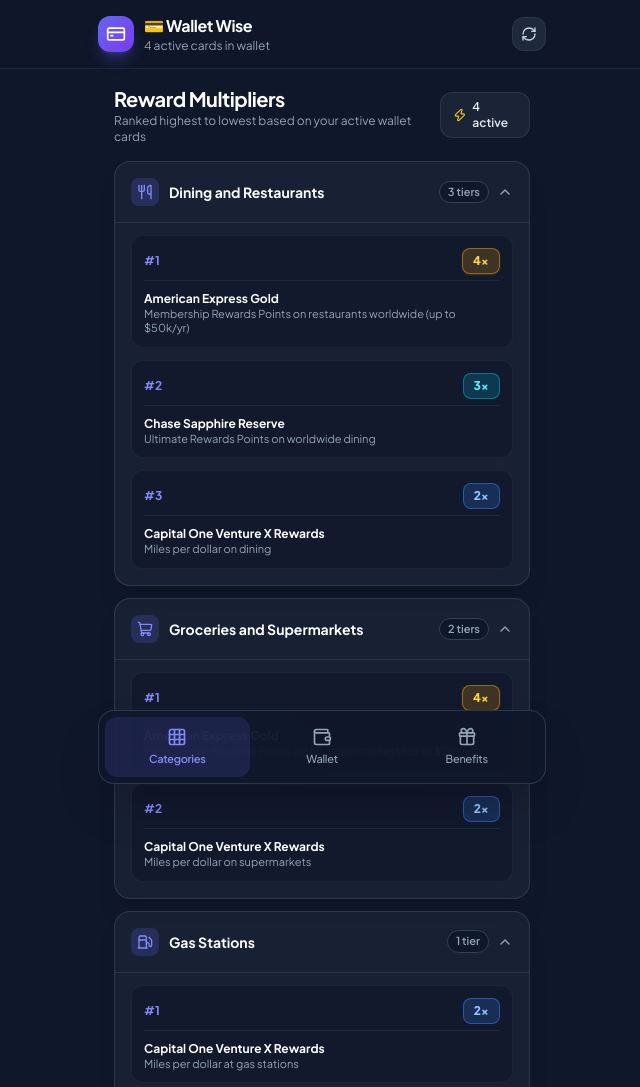
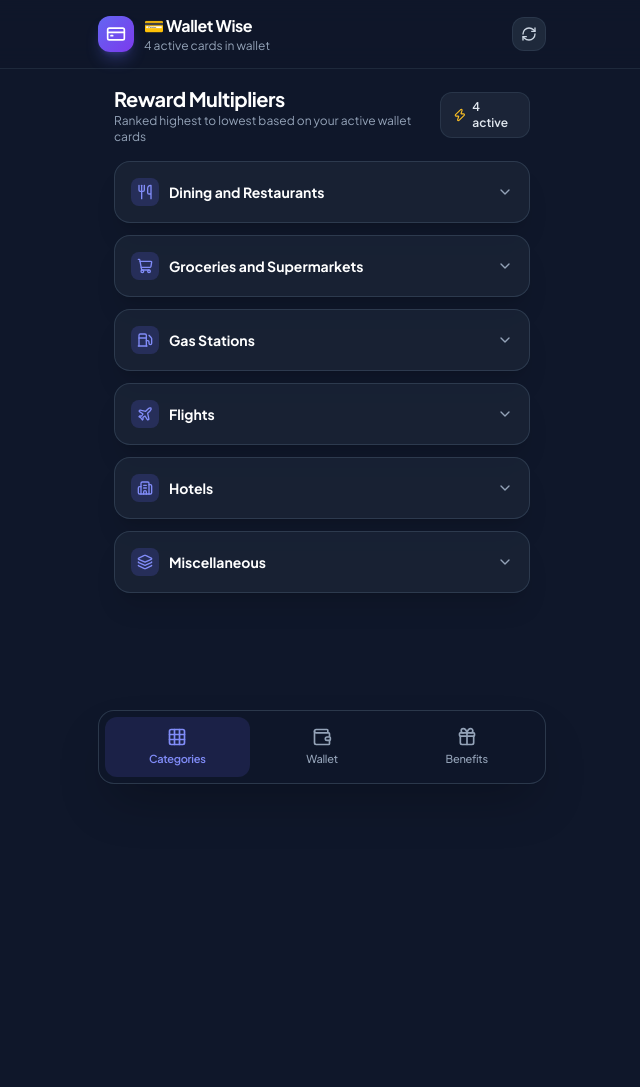
Before and after one commit to charlesclai/walletwise, a plain HTML site: page index.html in a window 1280 px wide. Shown: the top 1087 px of the page, without its empty margins (318-958 px from the left). After the commit the page ends 800 px from the top, so only its background shows below. Drawn offline with nearby package versions, Linux system fonts and the light colour scheme.

Commit message:
Add files via upload

```diff
--- a/index.html
+++ b/index.html
@@ -4,7 +4,9 @@
     <meta charset="UTF-8">
     <meta name="viewport" content="width=device-width, initial-scale=1.0">
     <title>💳 Wallet Wise - Credit Card & Benefits Tracker</title>
+    <!-- Tailwind CSS Play CDN -->
     <script src="https://cdn.tailwindcss.com"></script>
+    <!-- Lucide Icons -->
     <script src="https://unpkg.com/lucide@latest"></script>
     <style>
         @import url('https://fonts.googleapis.com/css2?family=Plus+Jakarta+Sans:wght@400;500;600;700;800&display=swap');
@@ -31,6 +33,7 @@
 </head>
 <body class="min-h-screen flex flex-col justify-between selection:bg-indigo-500 selection:text-white pb-28">
 
+    <!-- Top App Bar -->
     <header class="sticky top-0 z-40 backdrop-blur-md bg-slate-900/80 border-b border-slate-800 px-4 py-3.5">
         <div class="max-w-md mx-auto flex items-center justify-between">
             <div class="flex items-center space-x-2.5">
@@ -50,8 +53,10 @@
         </div>
     </header>
 
+    <!-- Main Content Container -->
     <main class="w-full max-w-md mx-auto p-4 flex-1">
 
+        <!-- ================= CATEGORIES VIEW ================= -->
         <section id="view-categories" class="space-y-4 animate-float">
             <div class="flex items-center justify-between">
                 <div>
@@ -64,16 +69,20 @@
                 </div>
             </div>
 
+            <!-- Categories Container -->
             <div id="categories-container" class="space-y-3">
-                </div>
+                <!-- Dynamically populated via JS with accordions -->
+            </div>
         </section>
 
+        <!-- ================= WALLET VIEW ================= -->
         <section id="view-wallet" class="space-y-6 hidden animate-float">
             <div>
                 <h2 class="text-xl font-bold text-white tracking-tight">Wallet Manager</h2>
                 <p class="text-xs text-slate-400">Select cards to add to your digital wallet</p>
             </div>
 
+            <!-- Add Card Dropdown Card -->
             <div class="bg-slate-800/60 backdrop-blur-xl border border-slate-700/80 rounded-2xl p-4 shadow-xl space-y-3">
                 <label for="card-select-dropdown" class="block text-xs font-semibold text-slate-300 uppercase tracking-wider">Add Card to Wallet</label>
                 <div class="relative">
@@ -90,16 +99,19 @@
                 </button>
             </div>
 
+            <!-- Selected Cards Inventory -->
             <div class="space-y-3">
                 <div class="flex items-center justify-between">
                     <h3 class="text-xs font-bold text-slate-400 uppercase tracking-wider">Cards in Wallet</h3>
                     <span class="text-xs text-indigo-400 font-medium" id="wallet-card-badge">0 active</span>
                 </div>
                 <div id="wallet-cards-list" class="space-y-3">
-                    </div>
+                    <!-- Dynamically populated via JS -->
+                </div>
             </div>
         </section>
 
+        <!-- ================= BENEFITS VIEW ================= -->
         <section id="view-benefits" class="space-y-6 hidden animate-float">
             <div class="flex items-center justify-between">
                 <div>
@@ -112,6 +124,7 @@
                 </div>
             </div>
 
+            <!-- Frequency Filter Tabs -->
             <div class="flex bg-slate-800/80 p-1 rounded-xl border border-slate-700/60">
                 <button onclick="setBenefitFilter('all')" id="filter-btn-all" class="flex-1 py-1.5 text-xs font-semibold rounded-lg bg-indigo-600 text-white transition shadow-sm">All</button>
                 <button onclick="setBenefitFilter('Monthly')" id="filter-btn-Monthly" class="flex-1 py-1.5 text-xs font-medium rounded-lg text-slate-400 hover:text-white transition">Monthly</button>
@@ -119,12 +132,15 @@
                 <button onclick="setBenefitFilter('Annual')" id="filter-btn-Annual" class="flex-1 py-1.5 text-xs font-medium rounded-lg text-slate-400 hover:text-white transition">Annual</button>
             </div>
 
+            <!-- Benefits List -->
             <div id="benefits-container" class="space-y-3">
-                </div>
+                <!-- Dynamically populated via JS -->
+            </div>
         </section>
 
     </main>
 
+    <!-- Floating Navigation Bar -->
     <nav class="fixed bottom-4 left-0 right-0 z-50 px-4">
         <div class="max-w-md mx-auto bg-slate-900/90 backdrop-blur-2xl border border-slate-700/80 rounded-2xl shadow-2xl p-1.5 flex items-center justify-around">
             <button onclick="switchView('categories')" id="nav-btn-categories" class="flex-1 flex flex-col items-center justify-center py-2.5 rounded-xl transition text-indigo-400 bg-indigo-500/15 font-semibold">
@@ -142,6 +158,7 @@
         </div>
     </nav>
 
+    <!-- JavaScript Application Logic -->
     <script>
         // Master Dataset of Cards, Multipliers, and Benefits
         const creditCardDatabase = [
@@ -445,7 +462,7 @@
         let checkedBenefits = {};
         let currentBenefitFilter = 'all';
         let currentActiveView = 'categories';
-        let openAccordions = { dining: true, groceries: true, gas: true, flights: true, hotels: true, misc: true };
+        let openAccordions = { dining: false, groceries: false, gas: false, flights: false, hotels: false, misc: false };
 
         // Initialization
         window.addEventListener('DOMContentLoaded', () => {
@@ -603,7 +620,7 @@
             }).join('');
         }
 
-        // Render Categories View with Collapsible Accordions
+        // Render Categories View with Default Closed Accordions and no tier count badge
         function renderCategoriesView() {
             const container = document.getElementById('categories-container');
             if (userWallet.length === 0) {
@@ -650,10 +667,11 @@
                 });
 
                 let sortedRateGroups = Object.values(rateGroups).sort((a, b) => b.numericVal - a.numericVal);
-                const isOpen = openAccordions[cat.key] !== false;
+                const isOpen = !!openAccordions[cat.key];
 
                 return `
                     <div class="bg-slate-800/60 backdrop-blur-xl border border-slate-700/80 rounded-2xl shadow-xl overflow-hidden transition">
+                        <!-- Accordion Header -->
                         <button onclick="toggleAccordion('${cat.key}')" class="w-full p-4 flex items-center justify-between text-left hover:bg-slate-800/80 transition cursor-pointer">
                             <div class="flex items-center space-x-2.5">
                                 <div class="p-1.5 rounded-lg bg-indigo-500/20 text-indigo-400">
@@ -662,11 +680,11 @@
                                 <h3 class="font-bold text-sm text-white">${cat.name}</h3>
                             </div>
                             <div class="flex items-center space-x-2">
-                                <span class="text-[11px] px-2 py-0.5 rounded-full bg-slate-900 text-slate-400 font-semibold border border-slate-700">${sortedRateGroups.length} tier${sortedRateGroups.length === 1 ? '' : 's'}</span>
                                 <i data-lucide="chevron-${isOpen ? 'up' : 'down'}" class="w-4 h-4 text-slate-400"></i>
                             </div>
                         </button>
 
+                        <!-- Accordion Content -->
                         <div class="${isOpen ? 'block' : 'hidden'} p-4 pt-0 space-y-3 border-t border-slate-700/60">
                             <div class="space-y-3 pt-3">
                                 ${sortedRateGroups.map((group, rankIndex) => {
```
